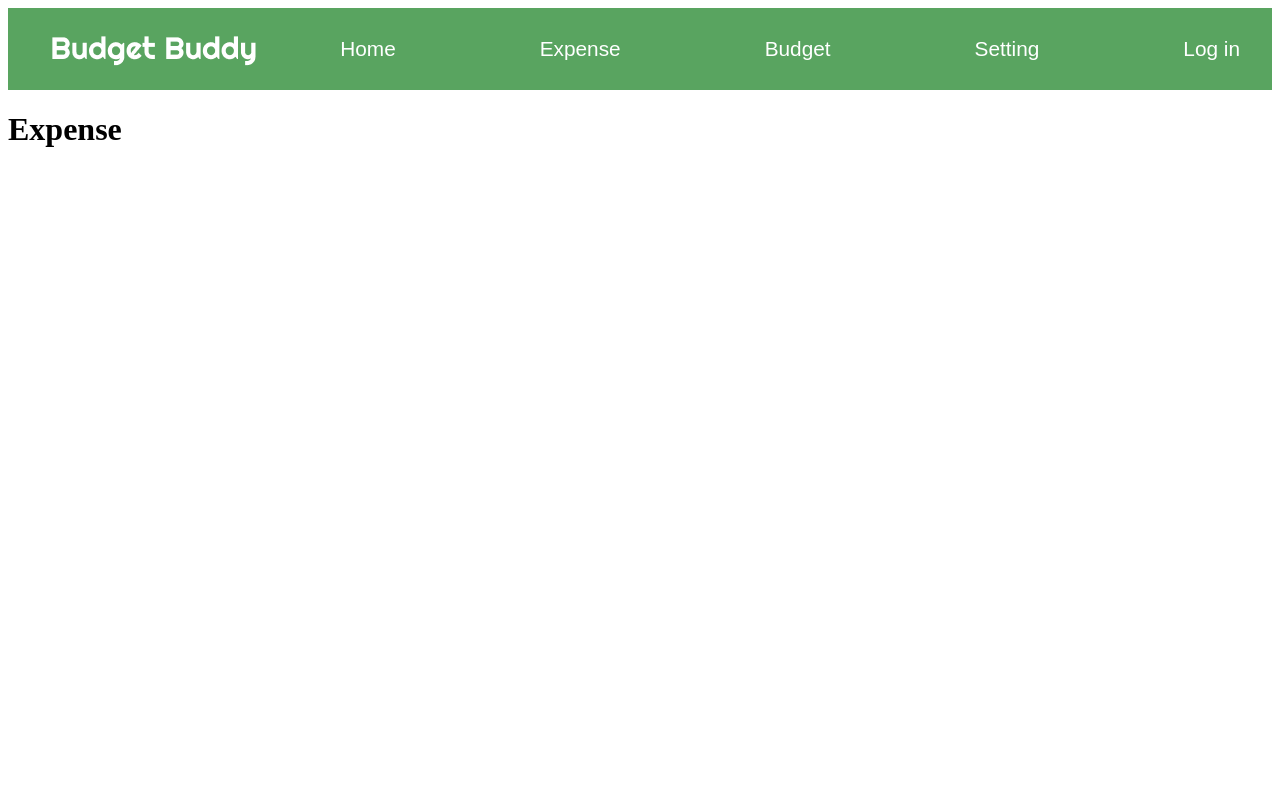
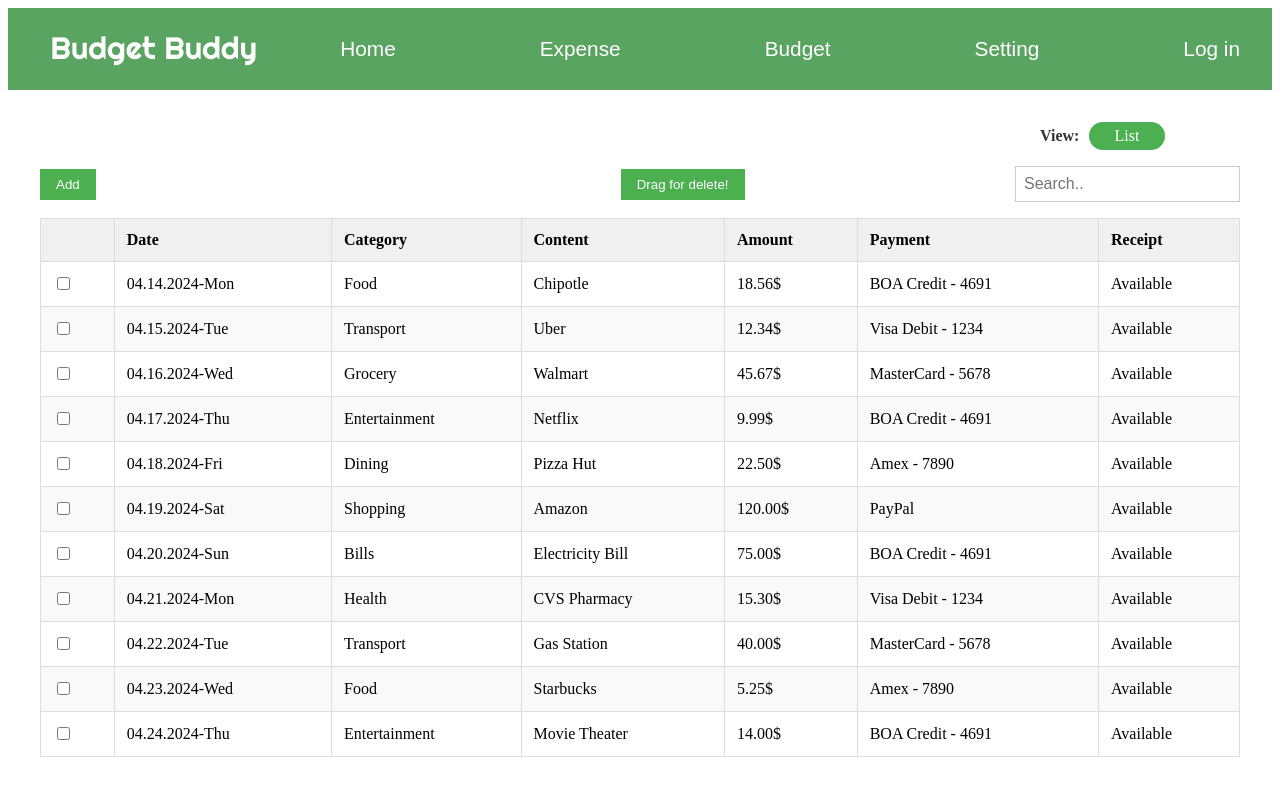
Before and after one commit to yeseul-lim/BudgetBuddy, a React (Create React App) app in the folder budgetbuddy/: page /expense in a window 1280 px wide. Shown: the top 796 px of the page. Built offline with nearby package versions, Linux system fonts and the light colour scheme.

Commit message:
Expense-List: Drag Drop and Slider

```diff
--- a/budgetbuddy/src/Pages/Expense/expense.css
+++ b/budgetbuddy/src/Pages/Expense/expense.css
@@ -0,0 +1,126 @@
+/* src/Pages/Expense/expense.css */
+
+.expense-page {
+    margin: 2rem;
+  }
+
+  .header-controls {
+    display: flex;
+    justify-content: flex-end;
+    margin-bottom: 1rem;
+  }
+
+  .slider-container {
+    display: flex;
+    align-items: center;
+    position: relative;
+    width: 200px;
+  }
+
+  .slider-label {
+    margin-right: 10px;
+    font-weight: bold;
+    color: #333;
+  }
+
+  .slider {
+    -webkit-appearance: none;
+    width: 100%;
+    height: 30px;
+    background: #4CAF50;
+    outline: none;
+    opacity: 0;
+    cursor: pointer;
+    position: absolute;
+    z-index: 2;
+  }
+
+  .slider::-webkit-slider-thumb {
+    -webkit-appearance: none;
+    appearance: none;
+    width: 30px;
+    height: 30px;
+    background: #fff;
+    border-radius: 50%;
+    border: 2px solid #4CAF50;
+    cursor: pointer;
+  }
+
+  .slider::-moz-range-thumb {
+    width: 30px;
+    height: 30px;
+    background: #fff;
+    border-radius: 50%;
+    border: 2px solid #4CAF50;
+    cursor: pointer;
+  }
+
+  .slider-labels {
+    display: flex;
+    justify-content: space-between;
+    width: 100%;
+    font-size: 1rem;
+    z-index: 1;
+  }
+
+  .slider-labels span {
+    flex: 1;
+    text-align: center;
+    color: white;
+    padding: 5px 0;
+    border-radius: 15px;
+  }
+
+  .slider-labels span.active {
+    background: #4CAF50;
+  }
+
+  .list-view .controls {
+    display: flex;
+    justify-content: space-between;
+    align-items: center;
+    margin-bottom: 1rem;
+  }
+
+  .list-view .controls .add-btn,
+  .list-view .controls .delete-btn {
+    background-color: #4CAF50;
+    color: white;
+    border: none;
+    padding: 0.5rem 1rem;
+    margin-right: 1rem;
+    cursor: pointer;
+  }
+
+  .list-view .controls .delete-btn[draggable="true"] {
+    cursor: grab;
+  }
+
+  .list-view .controls input {
+    padding: 0.5rem;
+    font-size: 1rem;
+    border: 1px solid #ccc;
+  }
+
+  table {
+    width: 100%;
+    border-collapse: collapse;
+  }
+
+  th, td {
+    border: 1px solid #ddd;
+    padding: 0.75rem;
+    text-align: left;
+  }
+
+  th {
+    background-color: #f0f0f0;
+  }
+
+  tr:nth-child(even) {
+    background-color: #f9f9f9;
+  }
+
+  tr.drag-over {
+    background-color: #f0f0f0;
+}
--- a/budgetbuddy/src/Pages/Expense/expense.jsx
+++ b/budgetbuddy/src/Pages/Expense/expense.jsx
@@ -1,12 +1,123 @@
-import React from "react";
+// src/Pages/Expense/expense.jsx
+import React, { useState } from 'react';
 import './expense.css';
 
 const Expense = () => {
-    return (
-        <div>
-            <h1>Expense</h1>
+  const [view, setView] = useState('list');
+  const [searchTerm, setSearchTerm] = useState('');
+  const [transactions, setTransactions] = useState([
+    { id: 1, date: '04.14.2024-Mon', category: 'Food', content: 'Chipotle', amount: '18.56$', payment: 'BOA Credit - 4691', receipt: 'Available' },
+    { id: 2, date: '04.15.2024-Tue', category: 'Transport', content: 'Uber', amount: '12.34$', payment: 'Visa Debit - 1234', receipt: 'Available' },
+    { id: 3, date: '04.16.2024-Wed', category: 'Grocery', content: 'Walmart', amount: '45.67$', payment: 'MasterCard - 5678', receipt: 'Available' },
+    { id: 4, date: '04.17.2024-Thu', category: 'Entertainment', content: 'Netflix', amount: '9.99$', payment: 'BOA Credit - 4691', receipt: 'Available' },
+    { id: 5, date: '04.18.2024-Fri', category: 'Dining', content: 'Pizza Hut', amount: '22.50$', payment: 'Amex - 7890', receipt: 'Available' },
+    { id: 6, date: '04.19.2024-Sat', category: 'Shopping', content: 'Amazon', amount: '120.00$', payment: 'PayPal', receipt: 'Available' },
+    { id: 7, date: '04.20.2024-Sun', category: 'Bills', content: 'Electricity Bill', amount: '75.00$', payment: 'BOA Credit - 4691', receipt: 'Available' },
+    { id: 8, date: '04.21.2024-Mon', category: 'Health', content: 'CVS Pharmacy', amount: '15.30$', payment: 'Visa Debit - 1234', receipt: 'Available' },
+    { id: 9, date: '04.22.2024-Tue', category: 'Transport', content: 'Gas Station', amount: '40.00$', payment: 'MasterCard - 5678', receipt: 'Available' },
+    { id: 10, date: '04.23.2024-Wed', category: 'Food', content: 'Starbucks', amount: '5.25$', payment: 'Amex - 7890', receipt: 'Available' },
+    { id: 11, date: '04.24.2024-Thu', category: 'Entertainment', content: 'Movie Theater', amount: '14.00$', payment: 'BOA Credit - 4691', receipt: 'Available' },
+  ]);
+
+
+
+  const handleSliderChange = (e) => {
+    setView(e.target.value === '0' ? 'list' : 'calendar');
+  };
+
+  const handleDragStart = (e) => {
+    e.dataTransfer.setData('text/plain', e.target.id);
+  };
+
+  const handleDrop = (e, id) => {
+    e.preventDefault();
+    const data = e.dataTransfer.getData('text');
+    if (data === 'delete-btn') {
+      setTransactions(transactions.filter(transaction => transaction.id !== id));
+    }
+  };
+
+  const allowDrop = (e) => {
+    e.preventDefault();
+  };
+
+  return (
+    <div className="expense-page">
+      <div className="header-controls">
+        <div className="slider-container">
+          <label className="slider-label" htmlFor="view-slider">View: </label>
+          <input
+            type="range"
+            id="view-slider"
+            min="0"
+            max="1"
+            step="1"
+            value={view === 'list' ? '0' : '1'}
+            onChange={handleSliderChange}
+            className="slider"
+          />
+          <div className="slider-labels">
+            <span className={view === 'list' ? 'active' : ''}>List</span>
+            <span className={view === 'calendar' ? 'active' : ''}>Calendar</span>
+          </div>
         </div>
-    );
+      </div>
+
+      {view === 'list' ? (
+        <div className="list-view">
+          <div className="controls">
+            <button className="add-btn">Add</button>
+            <div></div><button
+              id="delete-btn"
+              className="delete-btn"
+              draggable="true"
+              onDragStart={handleDragStart}
+            >Drag for delete!</button>
+            <input
+              type="text"
+              placeholder="Search.."
+              value={searchTerm}
+              onChange={e => setSearchTerm(e.target.value)}
+            />
+          </div>
+          <table>
+            <thead>
+              <tr>
+                <th></th>
+                <th>Date</th>
+                <th>Category</th>
+                <th>Content</th>
+                <th>Amount</th>
+                <th>Payment</th>
+                <th>Receipt</th>
+              </tr>
+            </thead>
+            <tbody>
+              {transactions.map((tx) => (
+                <tr
+                  key={tx.id}
+                  onDrop={(e) => handleDrop(e, tx.id)}
+                  onDragOver={allowDrop}
+                >
+                  <td><input type="checkbox" /></td>
+                  <td>{tx.date}</td>
+                  <td>{tx.category}</td>
+                  <td>{tx.content}</td>
+                  <td>{tx.amount}</td>
+                  <td>{tx.payment}</td>
+                  <td>{tx.receipt}</td>
+                </tr>
+              ))}
+            </tbody>
+          </table>
+        </div>
+      ) : (
+        <div className="calendar-view">
+          {/* Implement the calendar view here */}
+        </div>
+      )}
+    </div>
+  );
 };
 
 export default Expense;
```
